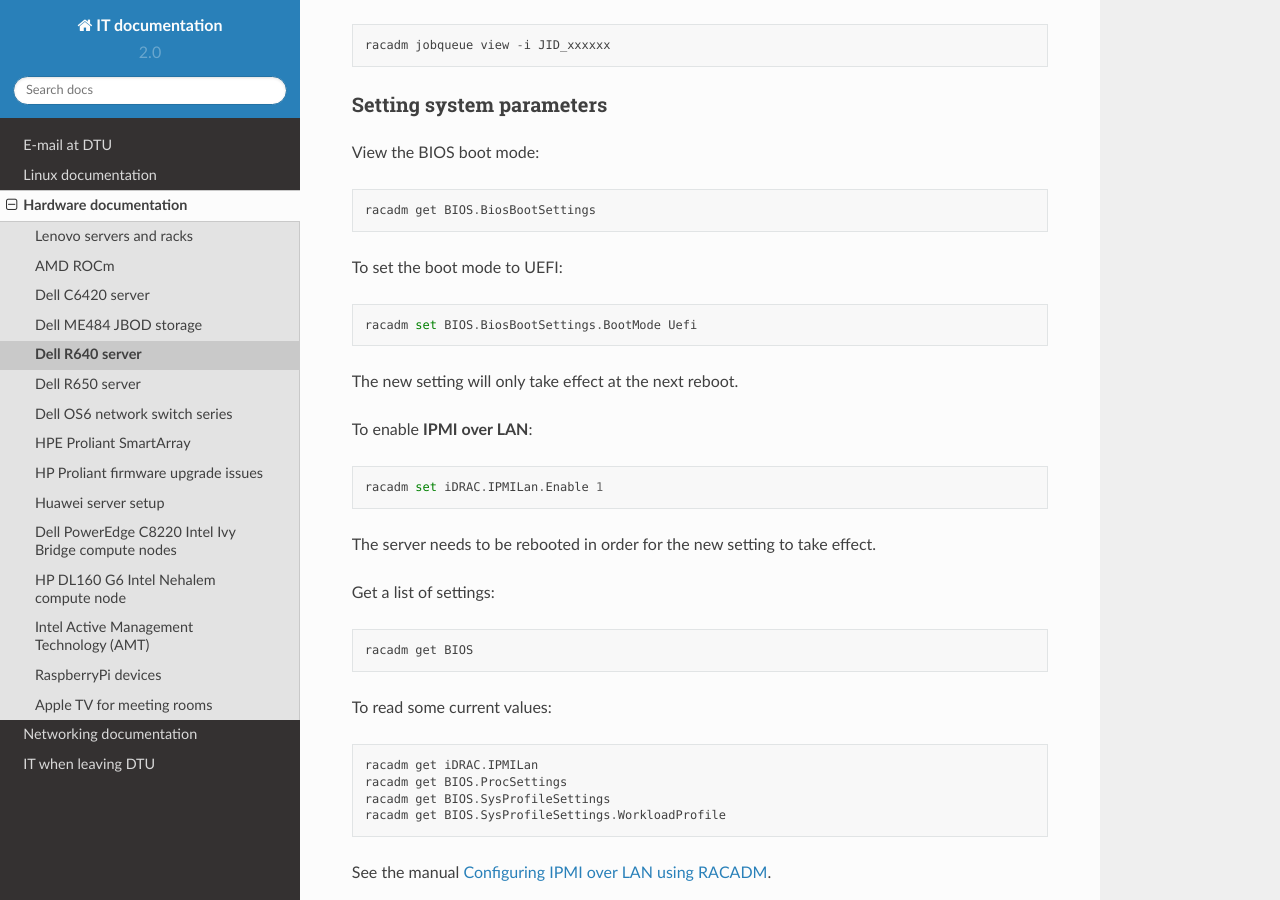
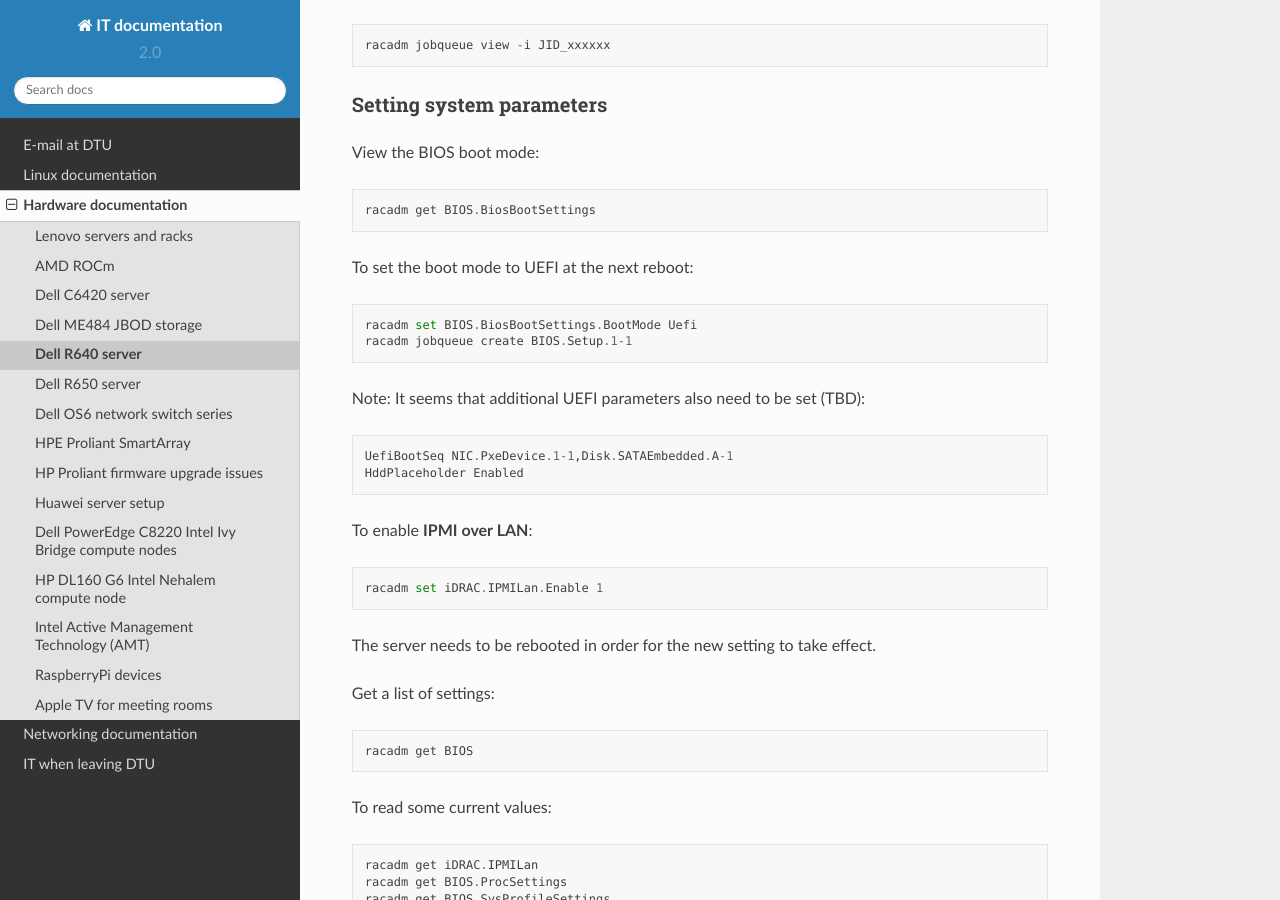
Before and after one commit to OleHolmNielsen/ITwiki, a Sphinx documentation site: the page built from docs/Dell_R640.rst, in a window 1280 px wide and 900 px high, scrolled down 5294 px. Built offline with Sphinx 7.4.7 and the Read the Docs theme 2.0.0, drawn with Linux system fonts in a browser that asks for light colours.

Commit message:
Configure UEFI boot

```diff
--- a/docs/Dell_R640.rst
+++ b/docs/Dell_R640.rst
@@ -190,11 +190,15 @@ View the BIOS boot mode::
 
   racadm get BIOS.BiosBootSettings
 
-To set the boot mode to UEFI::
+To set the boot mode to UEFI at the next reboot::
 
   racadm set BIOS.BiosBootSettings.BootMode Uefi
+  racadm jobqueue create BIOS.Setup.1-1
 
-The new setting will only take effect at the next reboot.
+Note: It seems that additional UEFI parameters also need to be set (TBD)::
+
+  UefiBootSeq NIC.PxeDevice.1-1,Disk.SATAEmbedded.A-1
+  HddPlaceholder Enabled
 
 To enable **IPMI over LAN**::
 
```
